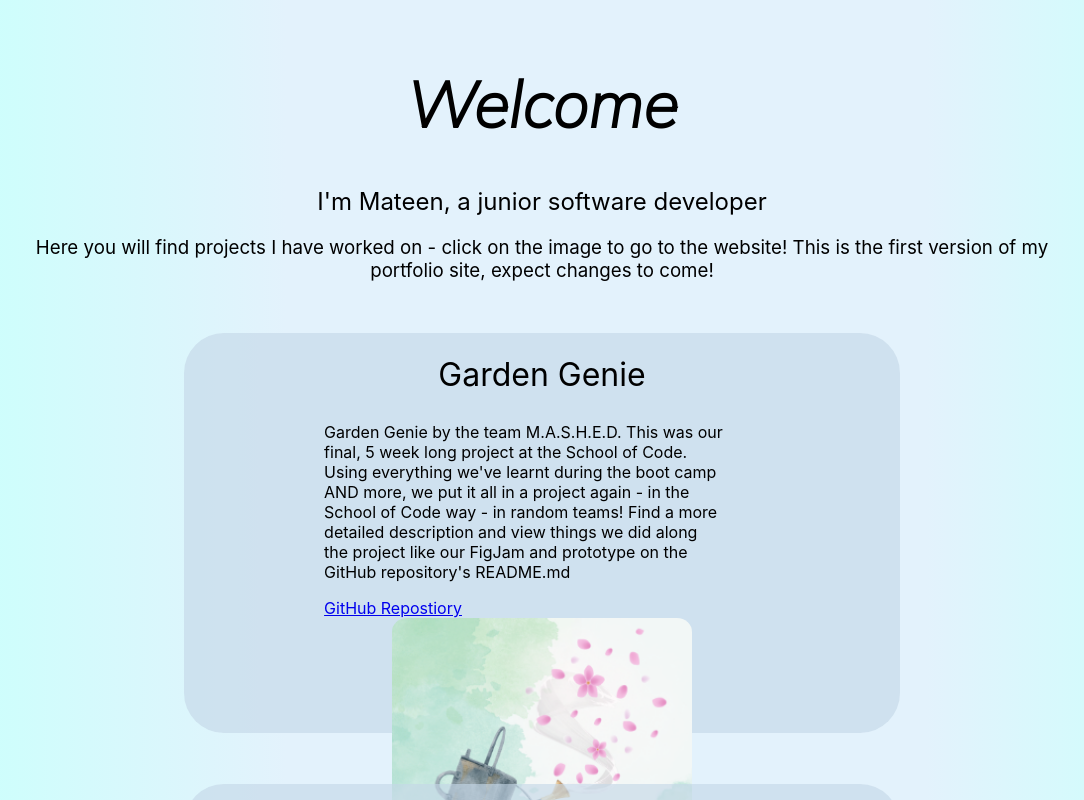
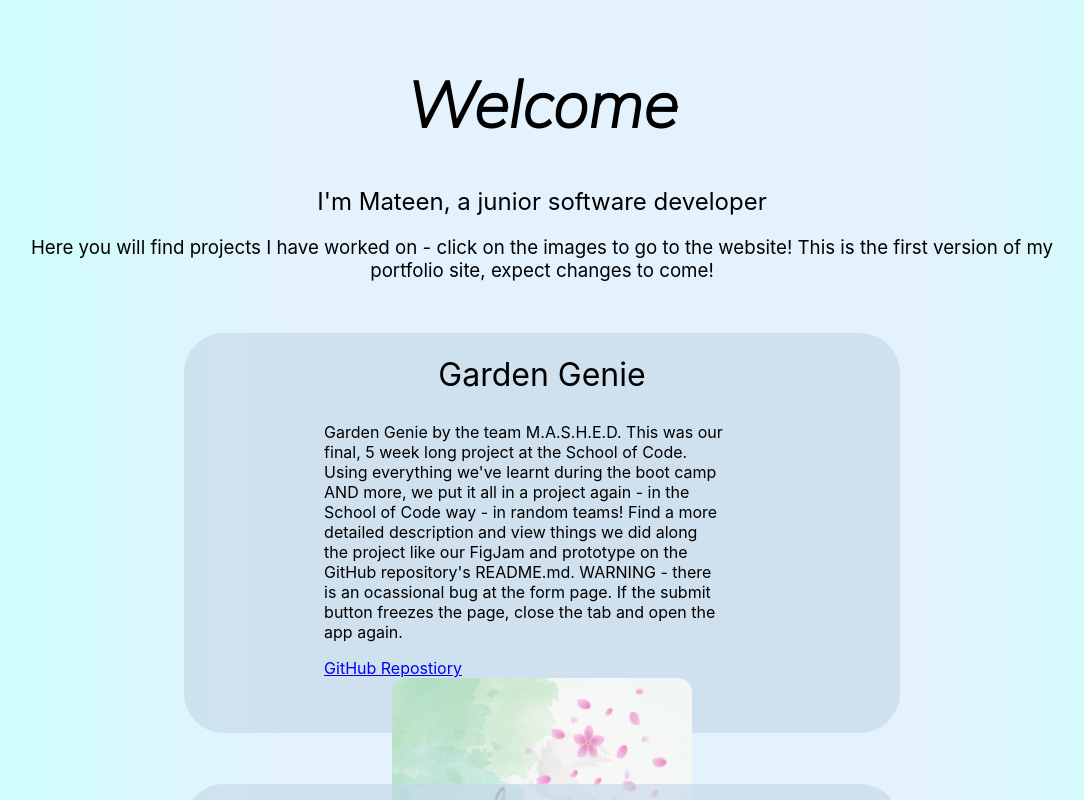
Before and after one commit to MateenSQ/Portfolio, a React (Create React App) app in the folder portfolio-app/: page / in a window 1280 px wide. Shown: the top 800 px of the page, without its empty margins (98-1182 px from the left). Built offline with nearby package versions, Linux system fonts and the light colour scheme.

Commit message:
added bug awareness

```diff
--- a/portfolio-app/src/Main/Main.js
+++ b/portfolio-app/src/Main/Main.js
@@ -4,12 +4,12 @@ import GardenGenieImg from '../images/gardenGenieLogo.PNG'
 import HandbookImg from '../images/handbookLogo.PNG'
 function Main({showPage}) {
 
-    const gardenGenieDesc = "Garden Genie by the team M.A.S.H.E.D. This was our final, 5 week long project at the School of Code. Using everything we've learnt during the boot camp AND more, we put it all in a project again - in the School of Code way - in random teams! Find a more detailed description and view things we did along the project like our FigJam and prototype on the GitHub repository's README.md"
-    const onlineHandbookDesc = "Online Student Handbook - our first ever project at the School of Code. Given only a week, we were tasked with creating an app that solves a problem faced by fellow students. Given only a week to gather ideas, plan, create and present our app, it was great learning experience. Find out more about the process on the GitHub repository's README.md"
+    const gardenGenieDesc = "Garden Genie by the team M.A.S.H.E.D. This was our final, 5 week long project at the School of Code. Using everything we've learnt during the boot camp AND more, we put it all in a project again - in the School of Code way - in random teams! Find a more detailed description and view things we did along the project like our FigJam and prototype on the GitHub repository's README.md. WARNING - there is an ocassional bug at the form page. If the submit button freezes the page, close the tab and open the app again."
+    const onlineHandbookDesc = "Online Student Handbook - our first ever project at the School of Code. Given only a week, we were tasked with creating an app that solves a problem faced by fellow students. Given only a week to gather ideas, plan, create and present our app, it was great learning experience. Find out more about the process on the GitHub repository's README.md."
 
     return (
         <main className={`text fade ${showPage ? 'fade-in' : 'fade-out'}`}>
-                <h3 className="h3">Here you will find projects I have worked on - click on the image to go to the website! This is the first version of my portfolio site, expect changes to come!</h3>
+                <h3 className="h3">Here you will find projects I have worked on - click on the images to go to the website! This is the first version of my portfolio site, expect changes to come!</h3>
 
                  <Card
                     aHref="https://garden-genie.netlify.app/"
```
